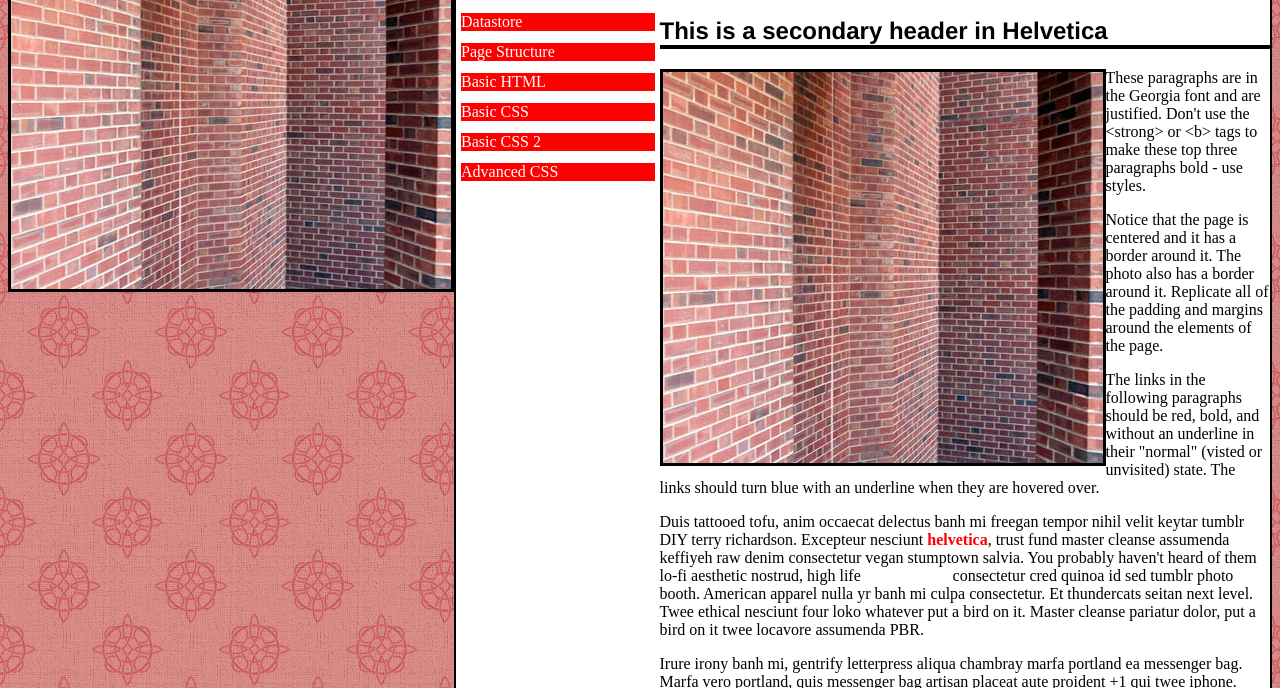
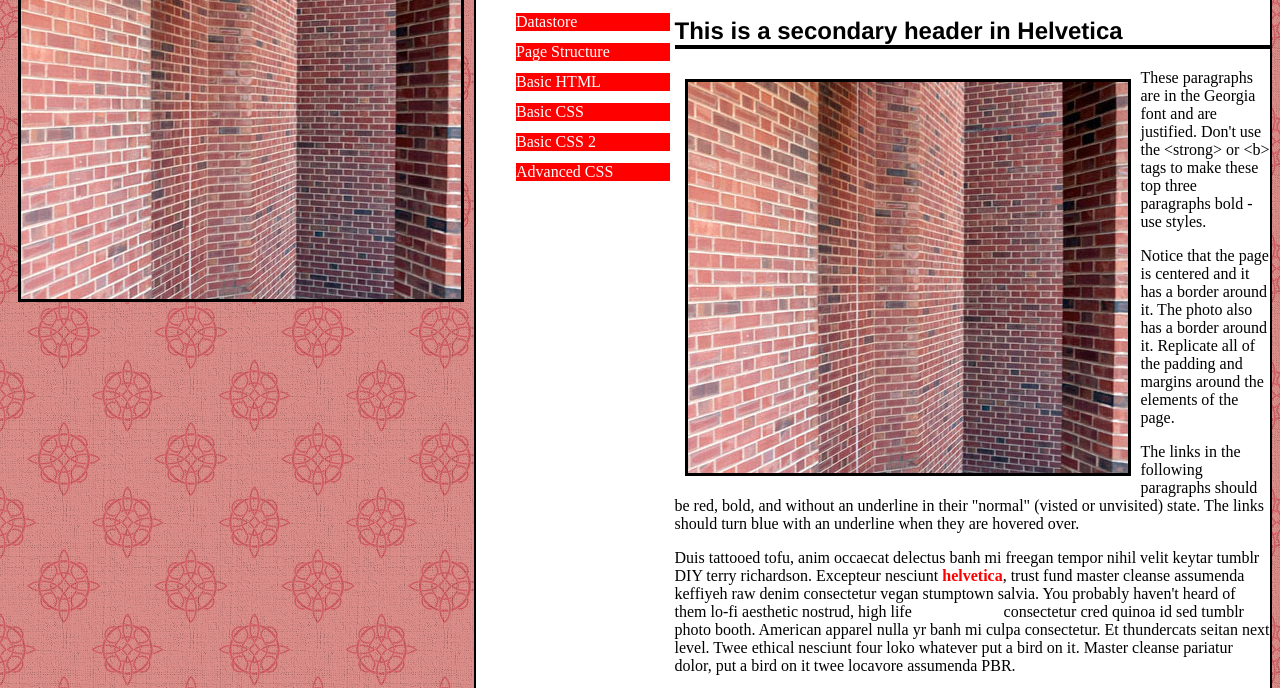
Before and after one commit to chrisswylee/ATK301, a plain HTML site: page Advanced/media.html in a window 1280 px wide. Shown: the part 113-801 px from the top of the page. Drawn offline with Linux system fonts and the light colour scheme; files whose address does not match are found by name.

Commit message:
Add files via upload

```diff
--- a/Advanced/media3.css
+++ b/Advanced/media3.css
@@ -1,5 +1,3 @@
-
-
 body {
   background: url("assets/curlycue.png") ;
 
@@ -38,62 +36,49 @@ div {
 nav {
   /*float: left;*/
   grid-column: span 1;
-
-
 }
 
 ul {
   list-style-type: none;
-
 }
 
 li {
   background-color: red;
-  margin-top: 12px;
+margin-top: 12px;
   margin-bottom: 5px;
   margin-right: 5px;
-  margin-left: -35px;
-  /*padding: 10px;
+  /*  margin-left: -35px;
+  padding: 10px;
   width: 235px;*/
-
-
-
+/*  grid-column: span 1;*/
 }
 
 li:hover {
   background-color: black;
-
 }
 
 a {
   text-decoration: none;
   color: white;
-
 }
 
 main {
   /*width:750px ;
   margin-left: 270px;*/
   grid-column: span 3;
-
 }
 
 .red {
   color:red;
   font-weight: bold;
-
 }
 
 img {
-
   float: left;
-  /*margin: 10px;
-  width: 400px;*/
+  margin: 10px;
+  /*width: 400px;*/
   border: 3px solid black;
   /*padding: 5px;*/
-
-
-
 }
 
 
```
